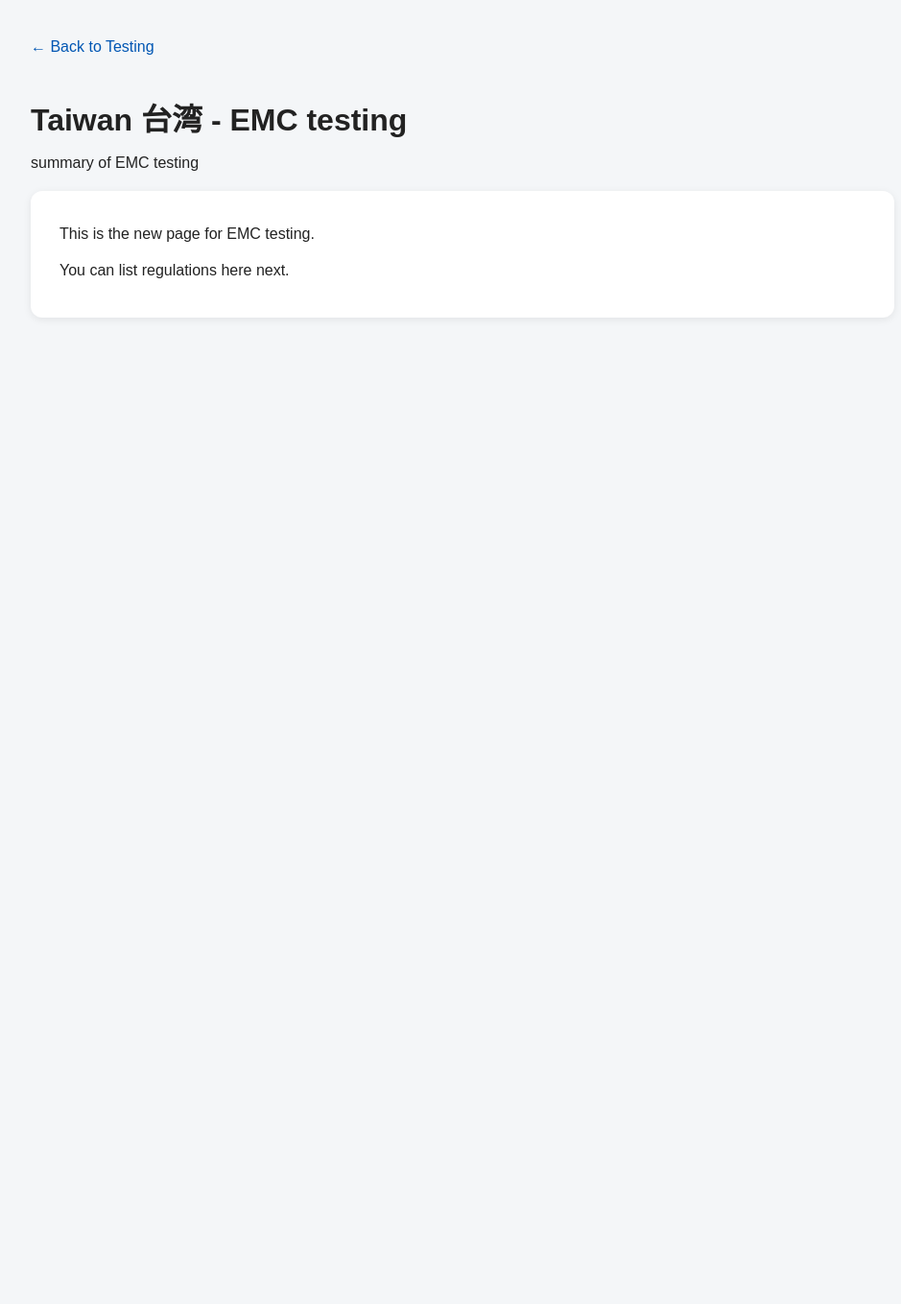
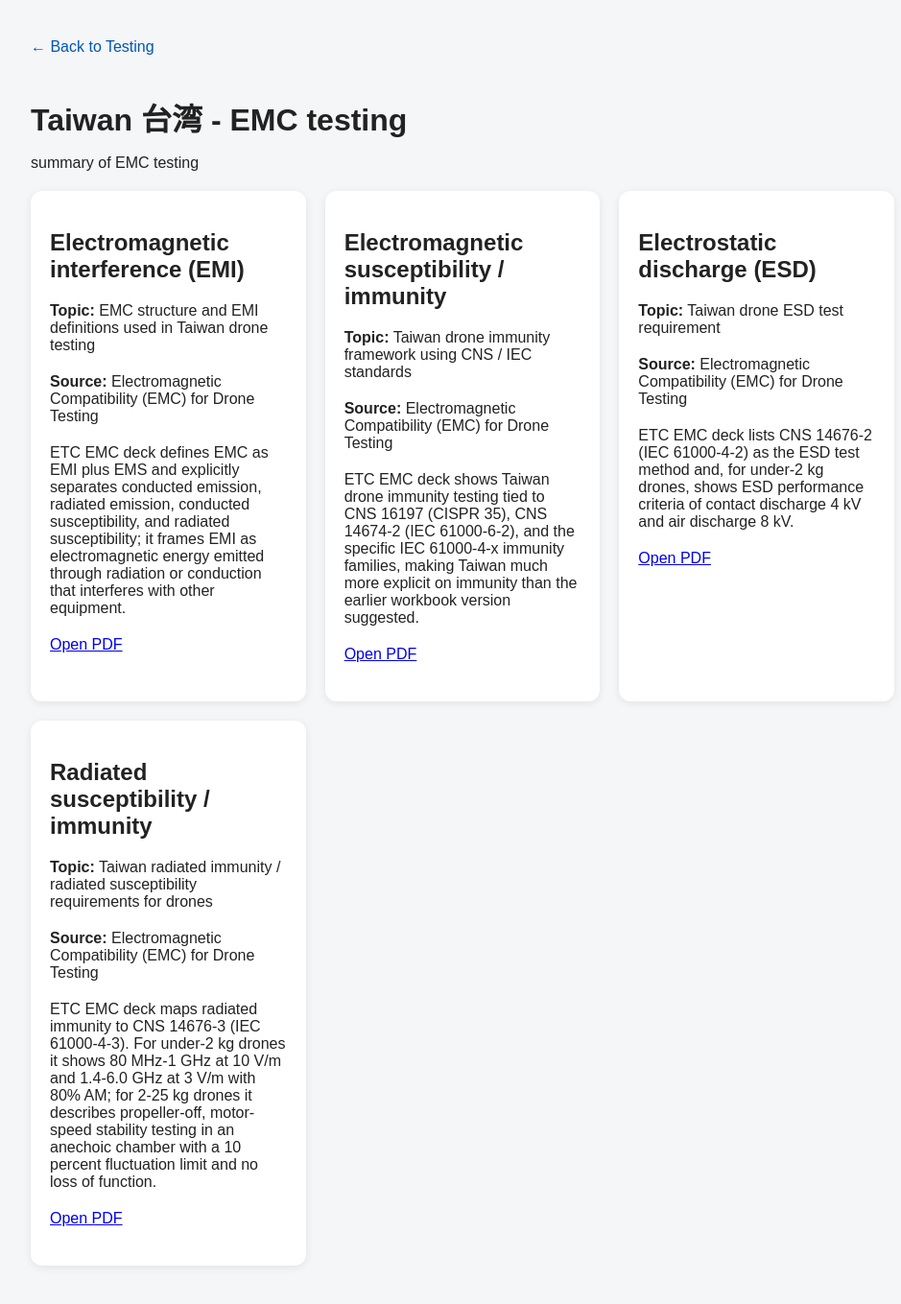
Before and after one commit to luhaitang13895/IQP-UAV-Regulation-Interface, a Flask app: page /region/taiwan/testing/0 in a window 1280 px wide. Shown: the whole page at 96% size, without its empty margins (158-1097 px from the left). Before the commit the page ends 290 px from the top, so only its background shows below. Run offline with Flask 3, Linux system fonts and the light colour scheme.

Commit message:
aadded in information and stuff

```diff
--- a/app.py
+++ b/app.py
@@ -27,11 +27,61 @@ REGULATORY_DATA = {
                 "subsections": [
                     {
                         "name": "EMC testing",
-                        "summary": "summary of EMC testing"
+                        "summary": "summary of EMC testing",
+                        "entries": [
+                            {
+                                "region": "Taiwan",
+                                "primary_category": "Electromagnetic Capability (EMC)",
+                                "secondary_category": "Electromagnetic interference (EMI)",
+                                "topic": "EMC structure and EMI definitions used in Taiwan drone testing",
+                                "source_title": "Electromagnetic Compatibility (EMC) for Drone Testing",
+                                "brief_summary": "ETC EMC deck defines EMC as EMI plus EMS and explicitly separates conducted emission, radiated emission, conducted susceptibility, and radiated susceptibility; it frames EMI as electromagnetic energy emitted through radiation or conduction that interferes with other equipment.",
+                                "pdf_url": "/static/pdfs/introduction_to_wireless_rf.pdf"
+                            },
+                            {
+                                "region": "Taiwan",
+                                "primary_category": "Electromagnetic Capability (EMC)",
+                                "secondary_category": "Electromagnetic susceptibility / immunity",
+                                "topic": "Taiwan drone immunity framework using CNS / IEC standards",
+                                "source_title": "Electromagnetic Compatibility (EMC) for Drone Testing",
+                                "brief_summary": "ETC EMC deck shows Taiwan drone immunity testing tied to CNS 16197 (CISPR 35), CNS 14674-2 (IEC 61000-6-2), and the specific IEC 61000-4-x immunity families, making Taiwan much more explicit on immunity than the earlier workbook version suggested.",
+                                "pdf_url": "/static/pdfs/introduction_to_wireless_rf.pdf"
+                            },
+                            {
+                                "region": "Taiwan",
+                                "primary_category": "Electromagnetic Capability (EMC)",
+                                "secondary_category": "Electrostatic discharge (ESD)",
+                                "topic": "Taiwan drone ESD test requirement",
+                                "source_title": "Electromagnetic Compatibility (EMC) for Drone Testing",
+                                "brief_summary": "ETC EMC deck lists CNS 14676-2 (IEC 61000-4-2) as the ESD test method and, for under-2 kg drones, shows ESD performance criteria of contact discharge 4 kV and air discharge 8 kV.",
+                                "pdf_url": "/static/pdfs/introduction_to_wireless_rf.pdf"
+                            },
+                            {
+                                "region": "Taiwan",
+                                "primary_category": "Electromagnetic Capability (EMC)",
+                                "secondary_category": "Radiated susceptibility / immunity",
+                                "topic": "Taiwan radiated immunity / radiated susceptibility requirements for drones",
+                                "source_title": "Electromagnetic Compatibility (EMC) for Drone Testing",
+                                "brief_summary": "ETC EMC deck maps radiated immunity to CNS 14676-3 (IEC 61000-4-3). For under-2 kg drones it shows 80 MHz-1 GHz at 10 V/m and 1.4-6.0 GHz at 3 V/m with 80% AM; for 2-25 kg drones it describes propeller-off, motor-speed stability testing in an anechoic chamber with a 10 percent fluctuation limit and no loss of function.",
+                                "pdf_url": "/static/pdfs/introduction_to_wireless_rf.pdf"
+                            }
+
+                        ]
                     },
                     {
                         "name": "RF Testing",
-                        "summary": "Summary of RF Testing"
+                        "summary": "Summary of RF Testing",
+                        "entries": [
+                            {
+                                "region": "Taiwan",
+                                "primary_category": "Radio Frequency (RF)",
+                                "secondary_category": "Wireless RF testing standards",
+                                "topic": "NCC RF type-approval framework for low-power and telecom radio devices",
+                                "source_title": "Introduction to Wireless RF: an ETC Provided PDF, Page 4",
+                                "brief_summary": "ETC RF deck maps Taiwan NCC RF regulation families used for wireless products, including LP0002 for low-power radio-frequency devices, RTTE01 for 2.4 GHz radio-frequency telecommunications terminal equipment, and IS2031-0 for point-to-point microwave radio-frequency equipment.",
+                                "pdf_url": "/static/pdfs/introduction_to_wireless_rf.pdf"
+                            }
+                        ]
                     }
                 ]
             },
@@ -87,12 +137,41 @@ REGULATORY_DATA = {
                 "description": "Overview of United States UAV testing requirements and procedures.",
                 "subsections": [
                     {
-                        "name": "RF compliance testing",
+                        "name": "Technical requirements",
                         "summary": "summary"
                     },
                     {
-                        "name": "Technical requirements",
-                        "summary": "summary"
+                        "name": "RF Compliance Testing",
+                        "summary": "Summary of RF Testing",
+                        "entries": [
+                            {
+                                "region": "United States",
+                                "primary_category": "Radio Frequency (RF)",
+                                "secondary_category": "Wireless RF testing standards",
+                                "topic": "FCC RF rule families and test methods used for wireless devices",
+                                "source_title": "Introduction to Wireless RF: an ETC Provided PDF, Page 5",
+                                "brief_summary": "ETC RF deck maps U.S. FCC RF rule families and matching test methods, including Part 15 Subpart B with ANSI C63.4-2014, Part 15 Subpart C with ANSI C63.10-2013, Part 15 Subpart D with ANSI C63.17-2013, and Part 15 Subpart E / DFS with FCC KDB 905462.",
+                                "pdf_url": "/static/pdfs/introduction_to_wireless_rf.pdf"
+                            },
+                            {
+                                "region": "United States",
+                                "primary_category": "Radio Frequency (RF)",
+                                "secondary_category": "Bluetooth modulation / channelization",
+                                "topic": "Bluetooth FCC test items for 2.4 GHz modules",
+                                "source_title": "Introduction to Wireless RF: an ETC Provided PDF, Page 8",
+                                "brief_summary": "ETC RF deck lists Bluetooth-related FCC test items including radiated emission, conducted emission, antenna requirement, 20 dB emission bandwidth, output power, out-of-band conducted spurious emissions, hopping-channel count and spacing, dwell time, and maximum permissible exposure under Part 15.247 / 15.207 / 15.203 / 2.1093.",
+                                "pdf_url": "/static/pdfs/introduction_to_wireless_rf.pdf"
+                            },
+                            {
+                                "region": "United States",
+                                "primary_category": "Radio Frequency (RF)",
+                                "secondary_category": "Wireless RF testing standards",
+                                "topic": "Wi-Fi / U-NII / DFS channel-plan testing context",
+                                "source_title": "Introduction to Wireless RF: an ETC Provided PDF, Page 8",
+                                "brief_summary": "ETC RF deck includes IEEE 802.11 a/b/g/n/ac/ax references, U-NII channel-plan context under §15.407, and DFS-related testing context via FCC KDB 905462, which is directly relevant to drone Wi-Fi, telemetry, and video links using 2.4 GHz / 5 GHz radios.",
+                                "pdf_url": "/static/pdfs/introduction_to_wireless_rf.pdf"
+                            }
+                        ]
                     }
                 ]
             },
@@ -148,15 +227,40 @@ REGULATORY_DATA = {
                 "description": "Overview of European Union UAV testing requirements and procedures.",
                 "subsections": [
                     {
-                        "name": "Conformity assessment testing",
+                        "name": "Technical requirements",
                         "summary": "summary"
                     },
                     {
                         "name": "Safety testing",
                         "summary": "summary"
+                    },
+                    {
+                        "name": "RF Compliance Testing",
+                        "summary": "Summary of RF Testing",
+                        "entries": [
+                            {
+                                "region": "European Union",
+                                "primary_category": "Radio Frequency (RF)",
+                                "secondary_category": "RED RF regulations",
+                                "topic": "RED RF standards stack for common short-range and broadband wireless devices",
+                                "source_title": "Introduction to Wireless RF: an ETC Provided PDF, Page 6",
+                                "brief_summary": "ETC RF deck maps the EU RED standards stack, including ETSI EN 300 220, EN 300 330, EN 300 440, EN 300 328, EN 301 893, EN 302 502, EN 301 357, and ERC Recommendation 70-03 for short-range, wideband, and 5 GHz systems.",
+                                "pdf_url": "/static/pdfs/introduction_to_wireless_rf.pdf"
+                            },
+                            {
+                                "region": "European Union",
+                                "primary_category": "Radio Frequency (RF)",
+                                "secondary_category": "Bluetooth modulation / channelization",
+                                "topic": "Bluetooth modulation modes and channel plans used in RF evaluation",
+                                "source_title": "Introduction to Wireless RF: an ETC Provided PDF, Page 6",
+                                "brief_summary": "ETC RF deck summarizes Bluetooth modulation modes relevant to RF evaluation: Bluetooth 2.1+EDR uses GFSK, pi/4-DQPSK, and 8-DPSK, while Bluetooth LE uses GFSK; the deck also shows BR/EDR and LE channel-list examples and 20 dB emission-bandwidth examples.",
+                                "pdf_url": "/static/pdfs/introduction_to_wireless_rf.pdf"
+                            }
+                        ]
                     }
                 ]
             },
+
             "certifications": {
                 "title": "Certifications",
                 "description": "Overview of European Union certifications and compliance pathways for UAVs.",
--- a/templates/subsection.html
+++ b/templates/subsection.html
@@ -15,10 +15,39 @@
         <h1>{{ region["name"] }} - {{ subsection["name"] }}</h1>
         <p>{{ subsection["summary"] }}</p>
 
-        <div class="item-list">
-            <p>This is the new page for {{ subsection["name"] }}.</p>
-            <p>You can list regulations here next.</p>
-        </div>
+        {% if subsection.get("entries") and subsection["entries"]|length > 0 %}
+            <div class="card-grid">
+                {% for entry in subsection["entries"] %}
+                    <div class="card">
+                        <h2>{{ entry["secondary_category"] }}</h2>
+
+                        {% if entry.get("topic") %}
+                            <p><strong>Topic:</strong> {{ entry["topic"] }}</p>
+                        {% endif %}
+
+                        {% if entry.get("source_title") %}
+                            <p><strong>Source:</strong> {{ entry["source_title"] }}</p>
+                        {% endif %}
+
+                        {% if entry.get("brief_summary") %}
+                            <p>{{ entry["brief_summary"] }}</p>
+                        {% endif %}
+
+                        {% if entry.get("pdf_url") %}
+                            <p>
+                                <a href="{{ entry['pdf_url'] }}" target="_blank" rel="noopener noreferrer">
+                                    Open PDF
+                                </a>
+                            </p>
+                        {% endif %}
+                    </div>
+                {% endfor %}
+            </div>
+        {% else %}
+            <div class="item-list">
+                <p>No entries listed yet.</p>
+            </div>
+        {% endif %}
     </div>
 </body>
 </html>
```
Also changed, not shown: 1 other file.
